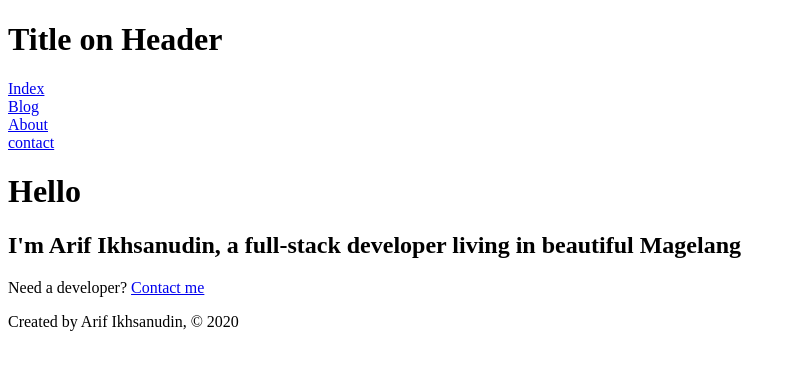
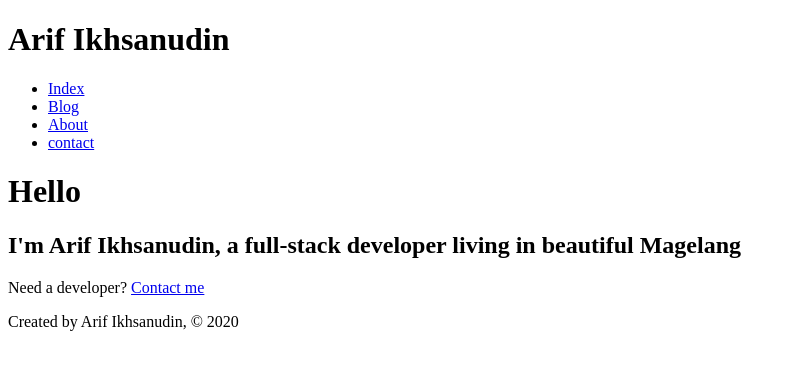
Before and after one commit to arifikhsan/great-gatsby, a Gatsby site: page / in a window 1280 px wide. Shown: the whole page, without its empty margins (0-796 px from the left). Built offline with nearby package versions, Linux system fonts and the light colour scheme; Gatsby itself is replaced by a stand-in of ours.

Commit message:
update header semantic

```diff
--- a/src/components/header.js
+++ b/src/components/header.js
@@ -1,16 +1,26 @@
-import React from 'react';
-import { Link } from 'gatsby';
+import React from "react"
+import { Link } from "gatsby"
 
 export default () => {
   return (
-    <div>
-      <h1>Title on Header</h1>
+    <header>
+      <h1>Arif Ikhsanudin</h1>
       <nav>
-        <Link to="/">Index</Link><br/>
-        <Link to="/blog">Blog</Link><br/>
-        <Link to="/about">About</Link><br/>
-        <Link to="/contact">contact</Link><br/>
+        <ul>
+          <li>
+            <Link to="/">Index</Link>
+          </li>
+          <li>
+            <Link to="/blog">Blog</Link>
+          </li>
+          <li>
+            <Link to="/about">About</Link>
+          </li>
+          <li>
+            <Link to="/contact">contact</Link>
+          </li>
+        </ul>
       </nav>
-    </div>
+    </header>
   )
 }
```
